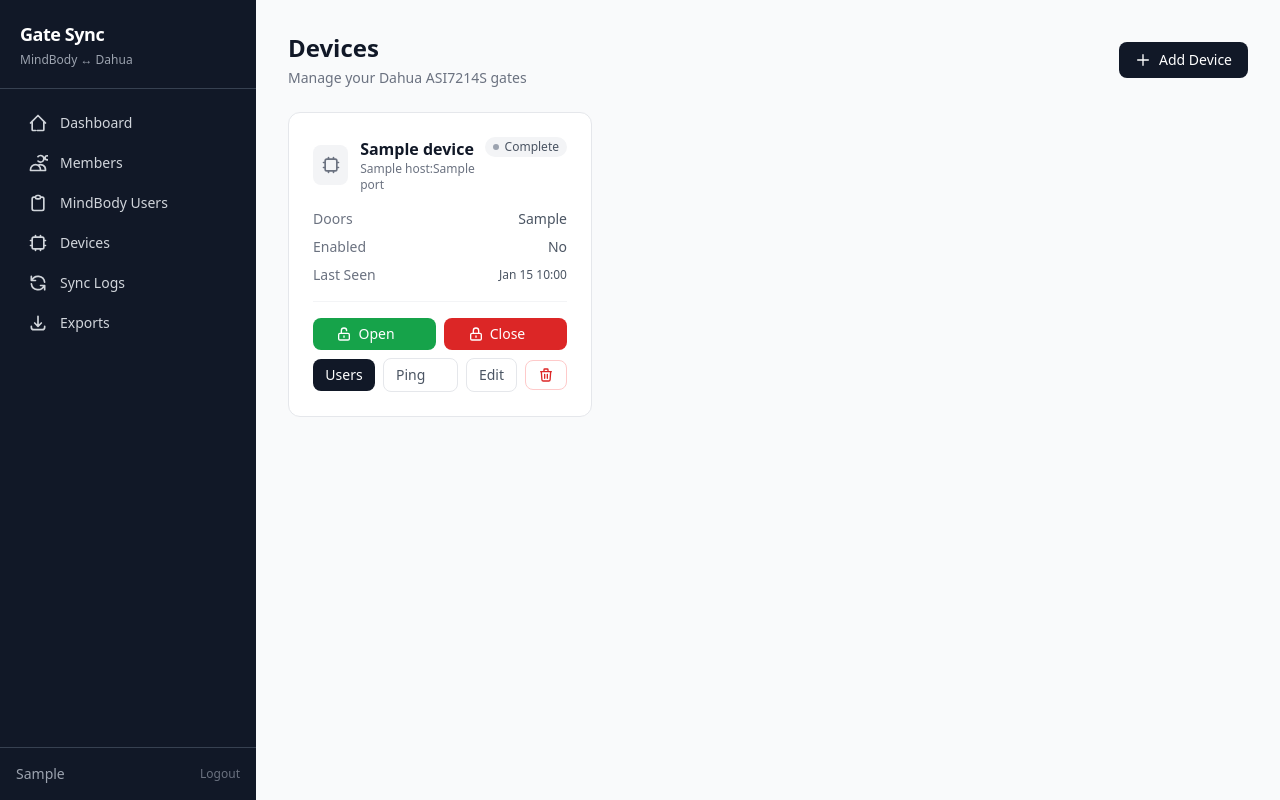
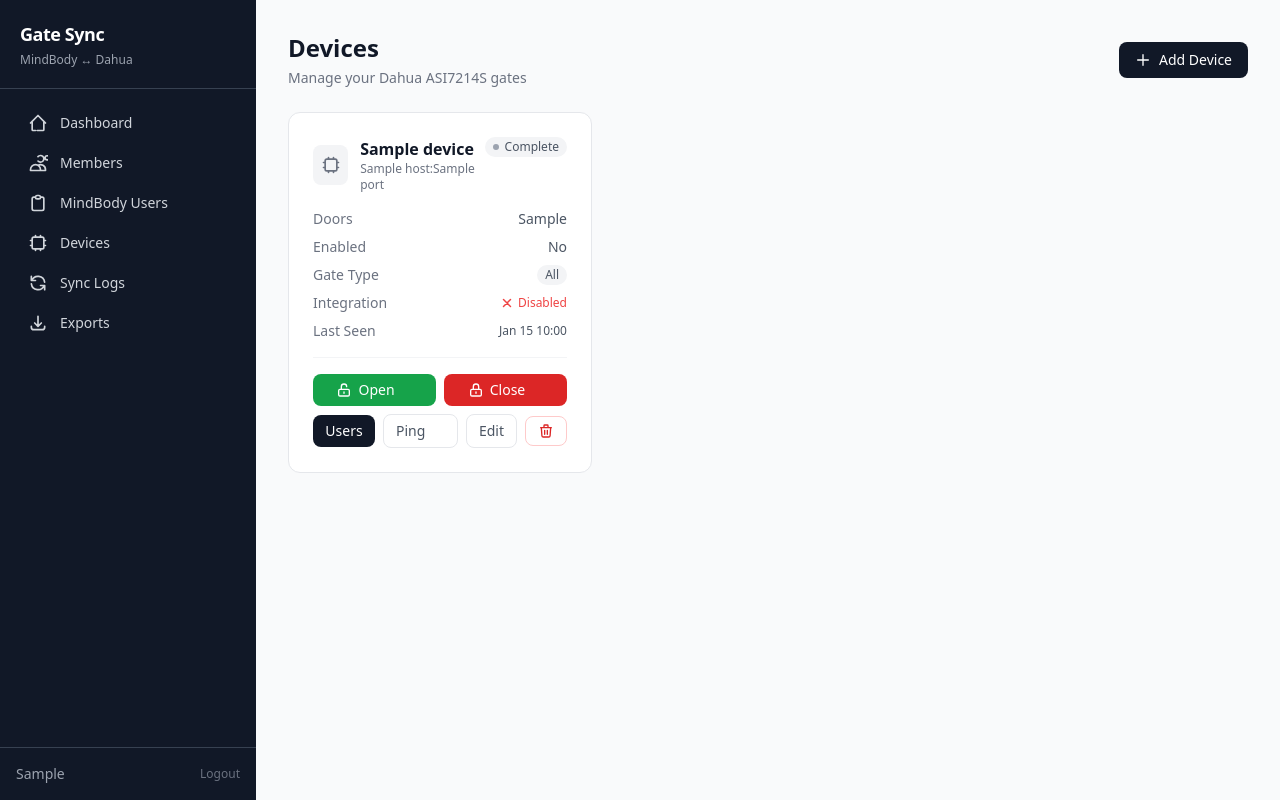
Before and after one commit to basilinjoe/mindbody-dahua-integration, a Python web app: template app/templates/devices/list.html in a window 1280 px wide. Run offline with Jinja, Linux system fonts and the light colour scheme; the template is opened without the code that fills it: most values are stand-ins (such as "Sample title", 1, 10 or a date in 2020); some libraries are stand-ins or nearby versions.

Commit message:
feat: add gate_type and enable_integration to device admin UI
Co-Authored-By: Claude Sonnet 4.6 <noreply@anthropic.com>

```diff
--- a/app/templates/devices/list.html
+++ b/app/templates/devices/list.html
@@ -54,6 +54,30 @@
         <div class="flex items-center justify-between">
           <span class="text-gray-500">Enabled</span>
           <span>{{ 'Yes' if device.is_enabled else 'No' }}</span>
+        </div>
+        <div class="flex items-center justify-between">
+          <span class="text-gray-500">Gate Type</span>
+          {% if device.gate_type == 'male' %}
+          <span class="inline-flex items-center px-2 py-0.5 rounded-full text-xs font-medium bg-blue-100 text-blue-700">Male</span>
+          {% elif device.gate_type == 'female' %}
+          <span class="inline-flex items-center px-2 py-0.5 rounded-full text-xs font-medium bg-pink-100 text-pink-700">Female</span>
+          {% else %}
+          <span class="inline-flex items-center px-2 py-0.5 rounded-full text-xs font-medium bg-gray-100 text-gray-600">All</span>
+          {% endif %}
+        </div>
+        <div class="flex items-center justify-between">
+          <span class="text-gray-500">Integration</span>
+          {% if device.enable_integration %}
+          <span class="inline-flex items-center gap-1 text-green-600 text-xs font-medium">
+            <svg class="w-3.5 h-3.5" fill="none" stroke="currentColor" viewBox="0 0 24 24"><path stroke-linecap="round" stroke-linejoin="round" stroke-width="2.5" d="M5 13l4 4L19 7"/></svg>
+            Enabled
+          </span>
+          {% else %}
+          <span class="inline-flex items-center gap-1 text-red-500 text-xs font-medium">
+            <svg class="w-3.5 h-3.5" fill="none" stroke="currentColor" viewBox="0 0 24 24"><path stroke-linecap="round" stroke-linejoin="round" stroke-width="2.5" d="M6 18L18 6M6 6l12 12"/></svg>
+            Disabled
+          </span>
+          {% endif %}
         </div>
         <div class="flex items-center justify-between">
           <span class="text-gray-500">Last Seen</span>
```
Also changed, not shown: app/admin/devices.py (+8 -0 lines), app/templates/devices/form.html (+21 -0 lines).
